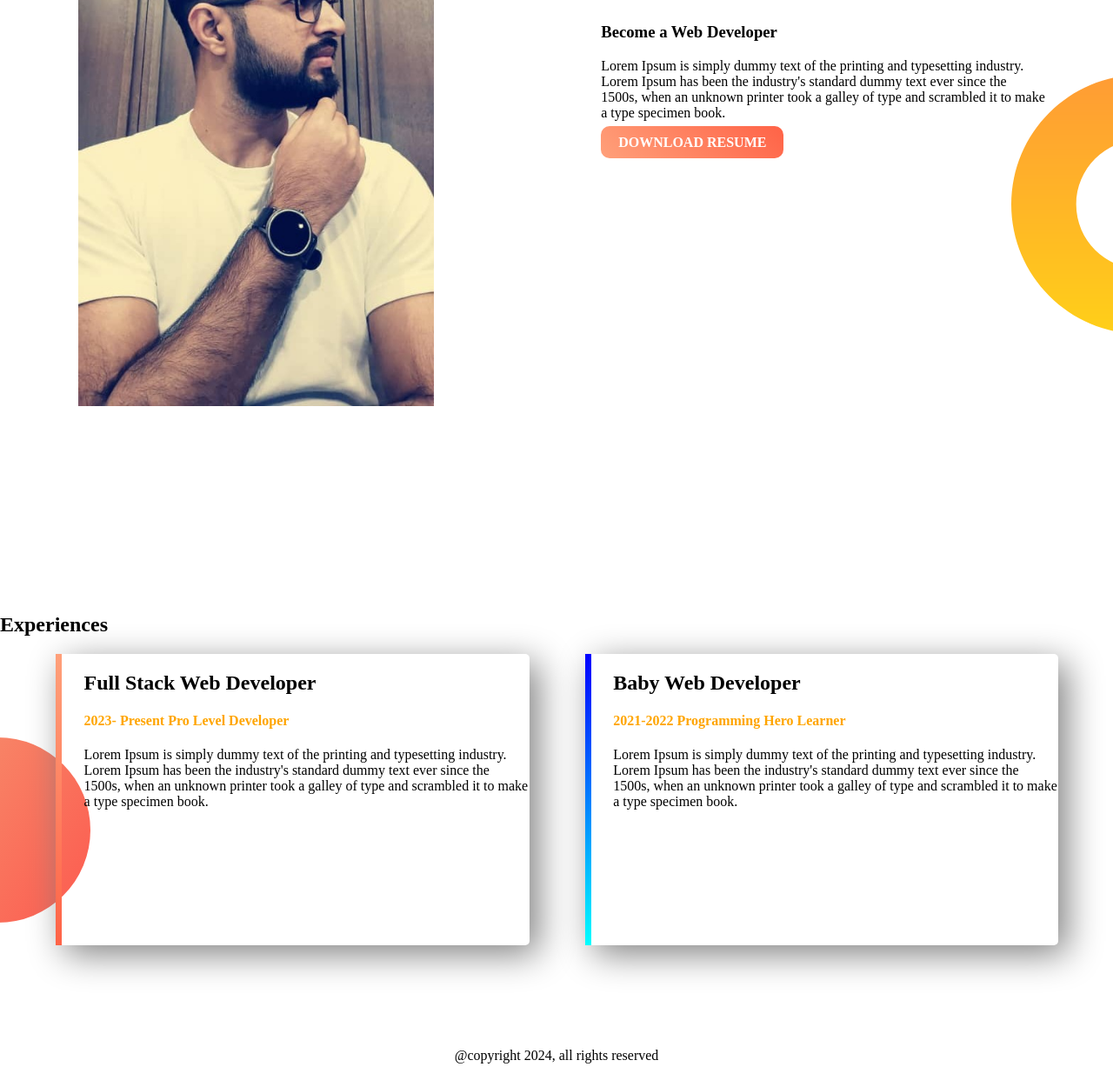
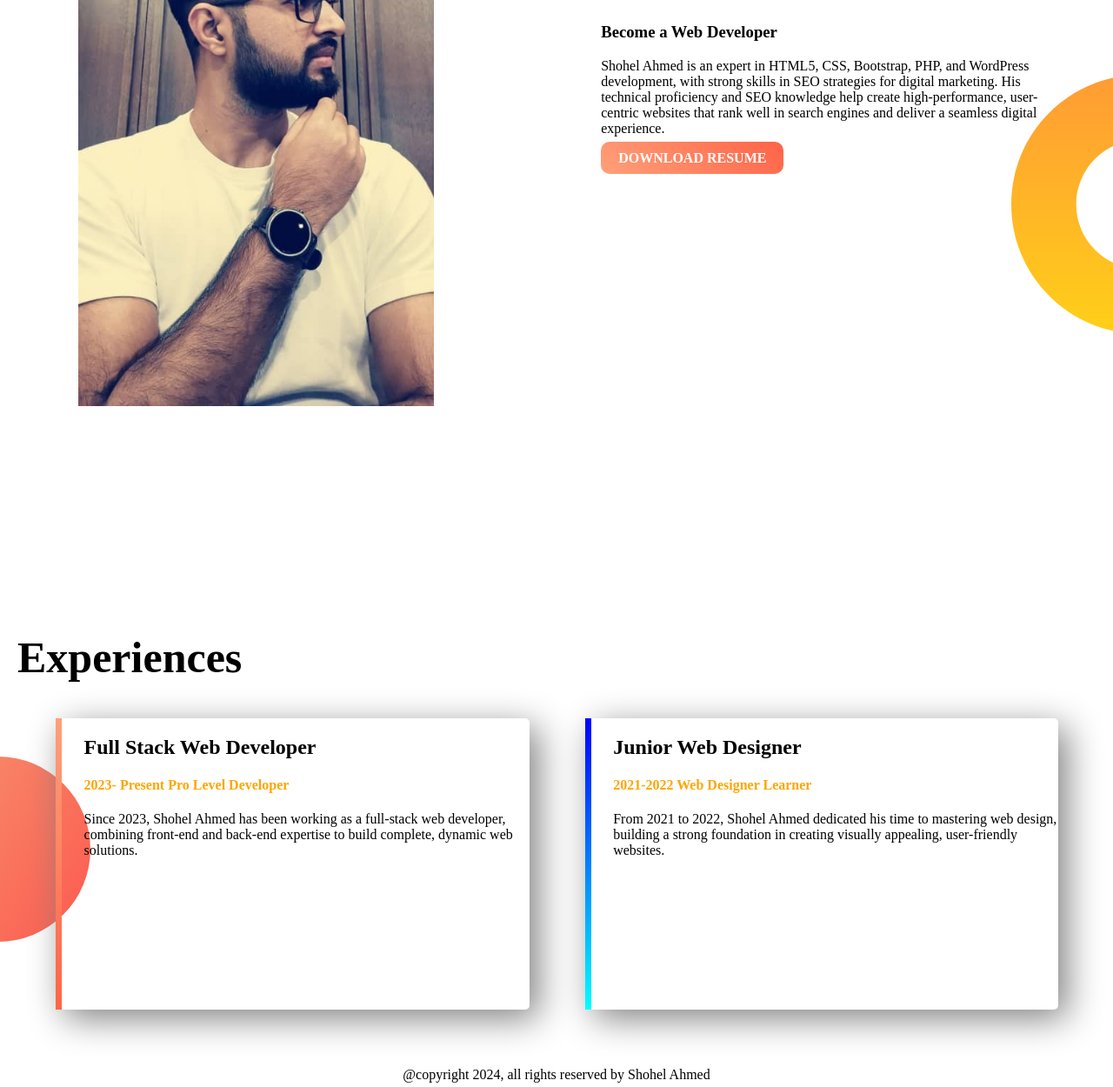
Before and after one commit to shohel1995/my-first-project, a plain HTML site: page index.html in a window 1280 px wide. Shown: the part 715-1965 px from the top of the page at 87% size. Before the commit the page ends 1943 px from the top, so only its background shows below. Drawn offline with Linux system fonts and the light colour scheme.

Commit message:
added new line

```diff
--- a/index.html
+++ b/index.html
@@ -11,8 +11,8 @@
        <div class="half-width" id="head">
             <h1>Welcome To</h1>
             <h1><span class="name-highlight">Shohel's</span> World</h1>
-            <h3>World Class Web Developer</h3>
-            <p>Lorem Ipsum is simply dummy text of the printing and typesetting industry. Lorem Ipsum has been the industry's standard dummy text ever since the 1500s, when an unknown printer took a galley of type and scrambled it to make a type specimen book. </p>
+            <h3>Are You Looking For Web Developer?</h3>
+            <p>Shohel Ahmed is a skilled web designer with over two years of experience creating responsive, user-friendly websites. Known for attention to detail and creative design, Shohel specializes in enhancing online experiences through modern, SEO-optimized websites. </p>
 
             <a class="link-button" target="_blank" href="https://github.com/shohel1995/my-first-project/blob/main/style.css">HIRE ME</a>
        </div>
@@ -31,9 +31,9 @@
         </div>
 
         <div class="half-width" id="dream">
-            <h1>Dream Big</h1>
+            <h1>What I Expertise In </h1>
             <h3>Become a Web Developer</h3>
-            <p>Lorem Ipsum is simply dummy text of the printing and typesetting industry. Lorem Ipsum has been the industry's standard dummy text ever since the 1500s, when an unknown printer took a galley of type and scrambled it to make a type specimen book.</p>
+            <p>Shohel Ahmed is an expert in HTML5, CSS, Bootstrap, PHP, and WordPress development, with strong skills in SEO strategies for digital marketing. His technical proficiency and SEO knowledge help create high-performance, user-centric websites that rank well in search engines and deliver a seamless digital experience.</p>
 
             <a class="link-button" href="https://github.com/shohel1995/my-first-project/blob/main/style.css">DOWNLOAD RESUME</a>
 
@@ -41,25 +41,25 @@
     </section>
 
     <section class="experience-area">
-        <h2>Experiences </h2>
+        <h1 id="experience">Experiences </h1>
         <div id="full-stack" class="half-width single-experience" >
             <h2>Full Stack Web Developer</h2>
             <h4 class="name-highlight">2023- Present Pro Level Developer</h4>
-            <p>Lorem Ipsum is simply dummy text of the printing and typesetting industry. Lorem Ipsum has been the industry's standard dummy text ever since the 1500s, when an unknown printer took a galley of type and scrambled it to make a type specimen book.</p>
+            <p>Since 2023, Shohel Ahmed has been working as a full-stack web developer, combining front-end and back-end expertise to build complete, dynamic web solutions.</p>
 
         </div>
 
         <div id="baby-web" class="half-width single-experience">
-            <h2 >Baby Web Developer</h2>
-            <h4 class="name-highlight">2021-2022 Programming Hero Learner</h4>
-            <p>Lorem Ipsum is simply dummy text of the printing and typesetting industry. Lorem Ipsum has been the industry's standard dummy text ever since the 1500s, when an unknown printer took a galley of type and scrambled it to make a type specimen book.</p>
+            <h2 >Junior Web Designer</h2>
+            <h4 class="name-highlight">2021-2022 Web Designer Learner</h4>
+            <p>From 2021 to 2022, Shohel Ahmed dedicated his time to mastering web design, building a strong foundation in creating visually appealing, user-friendly websites.</p>
 
         </div>
 
     </section>
 
     <footer>
-        @copyright 2024, all rights reserved
+        @copyright 2024, all rights reserved by Shohel Ahmed
     </footer>
 
 </body>
--- a/style.css
+++ b/style.css
@@ -85,3 +85,7 @@ footer{
     text-align: center;
     margin-bottom: 5px;
 }
+
+#experience{
+    margin-left: 20px;
+}
```
